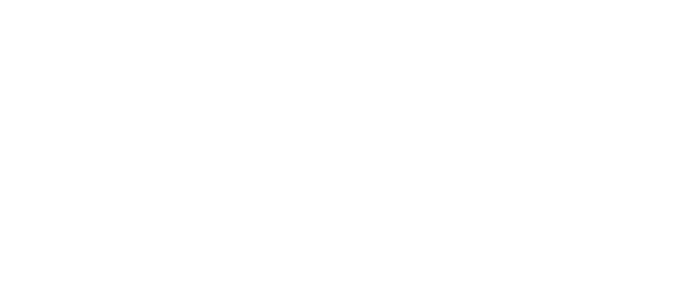
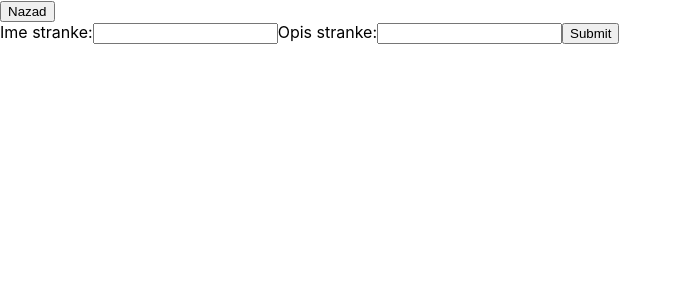
Before and after one commit to DomagojP5/infsus-lab3, a React (Create React App) app in the folder src/infsus-frontend/: page /masterDetail/create in a window 1280 px wide. Before the commit this address had no page. Shown: the top 300 px of the page, without its empty margins (0-682 px from the left). Built offline with nearby package versions, Linux system fonts and the light colour scheme.

Commit message:
Napravljeno stvaranje nove političke stranke

```diff
--- a/src/infsus-frontend/src/App.js
+++ b/src/infsus-frontend/src/App.js
@@ -3,6 +3,7 @@
 import MasterDetail from './views/MasterDetail/index'
 import MasterDetailForm from './views/MasterDetailForm/index'
 import { BrowserRouter as Router, Route, Routes } from 'react-router-dom'
+import MasterDetailCreate from './views/MasterDetail/create';
 
 function App() {
   return (
@@ -10,8 +11,8 @@
       <Router>
         <Routes>
           <Route path="/" element={<MasterDetail/>}/>
-          <Route path="/masterDetail" element={<MasterDetail/>}/>
           <Route path="/masterDetailForm/:name" element={<MasterDetailForm/>}/>
+          <Route path="/masterDetail/create" element={<MasterDetailCreate/>}/>
         </Routes>
       </Router>
     </div>
--- a/src/infsus-frontend/src/services/api.js
+++ b/src/infsus-frontend/src/services/api.js
@@ -23,3 +23,12 @@
     console.log(error)
   }
 };
+
+export const putPolitickaStranka = async (imepolitickestranke, kratkiopisstranke) => {
+  try {
+    const response = await api.put(`/politickeStranke/create/${imepolitickestranke}/${kratkiopisstranke}`)
+    return response.data;
+  } catch (error) {
+    console.log(error)
+  }
+};
--- a/src/infsus-frontend/src/views/MasterDetail/create.js
+++ b/src/infsus-frontend/src/views/MasterDetail/create.js
@@ -0,0 +1,52 @@
+import React, { useEffect, useState } from 'react';
+import { useNavigate } from "react-router-dom";
+import { putPolitickaStranka} from '../../services/api';
+
+const MasterDetailCreate = () => {
+
+    const navigate = useNavigate();
+
+    const [imepolitickestranke, setImepolitickestranke] = useState('');
+    const [kratkiopisstranke, setKratkiopisstranke] = useState('');
+
+    const handleImeChange = (e) => {
+        e.preventDefault();
+        setImepolitickestranke(e.target.value);
+    };
+
+    const handleOpisChange = (e) => {
+        e.preventDefault();
+        setKratkiopisstranke(e.target.value);
+    };
+
+    async function handleSubmit(e) {
+        e.preventDefault();
+        await putPolitickaStranka(imepolitickestranke, kratkiopisstranke).
+        then(response => {
+            console.log(response.data);
+            navigate('/')
+        })
+        .catch(error => {
+            console.error('Error making PUT request:', error);
+        });
+    }
+
+    return (
+      <div>
+        <button onClick={() => {navigate('/');}}>Nazad</button>
+        <form onSubmit={handleSubmit}>
+            <label>
+                Ime stranke:
+                <input type="text" name="imepolitickestranke" value={imepolitickestranke} onChange={handleImeChange}/>
+            </label>
+            <label>
+                Opis stranke:
+                <input type="text" name="kratkiopisstranke" value={kratkiopisstranke} onChange={handleOpisChange}/>
+            </label>
+            <input type="submit" value="Submit" />
+        </form>
+      </div>
+    );
+  };
+
+  export default MasterDetailCreate;
--- a/src/infsus-frontend/src/views/MasterDetail/index.js
+++ b/src/infsus-frontend/src/views/MasterDetail/index.js
@@ -7,7 +7,6 @@
   const navigate = useNavigate();
 
   function masterDetailForm(imepolitičkestranke) {
-    console.log(imepolitičkestranke)
     navigate('/masterDetailForm/'+imepolitičkestranke);
   };
 
@@ -28,6 +27,9 @@
     return (
       <div>
         <h1>Političke stranke</h1>
+        <button onClick={() => {
+              navigate('/masterDetail/create');
+            }}>Stvori novu stranku</button>
         <ul>
           {politickeStranke.map(politickaStranka => (
             <li key={politickaStranka.imepolitičkestranke}>
```
Also changed, not shown: 2 other files (tests, documents, lock files or other folders).
